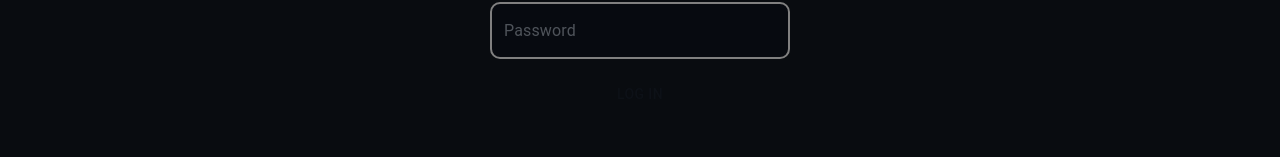
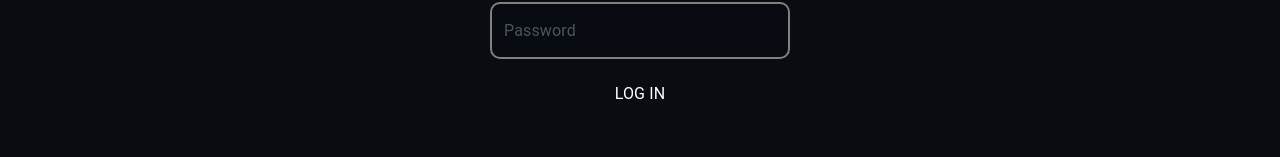
Before and after one commit to BulandaK/kuma-clone, a React (Create React App) app: page / in a window 1280 px wide. Shown: the part 143-300 px from the top of the page. Built offline with nearby package versions, Linux system fonts and the light colour scheme.

Commit message:
text change login

```diff
--- a/src/pages/Login/Login.tsx
+++ b/src/pages/Login/Login.tsx
@@ -1,4 +1,4 @@
-import { Button, OutlinedInput, TextField } from "@mui/material";
+import { Button, OutlinedInput, TextField, Typography } from "@mui/material";
 import React from "react";
 
 function Login() {
@@ -57,7 +57,9 @@ function Login() {
           },
         }}
       />
-      <Button>Log in</Button>
+      <Button>
+        <Typography color="white">Log in</Typography>
+      </Button>
     </div>
   );
 }
```
